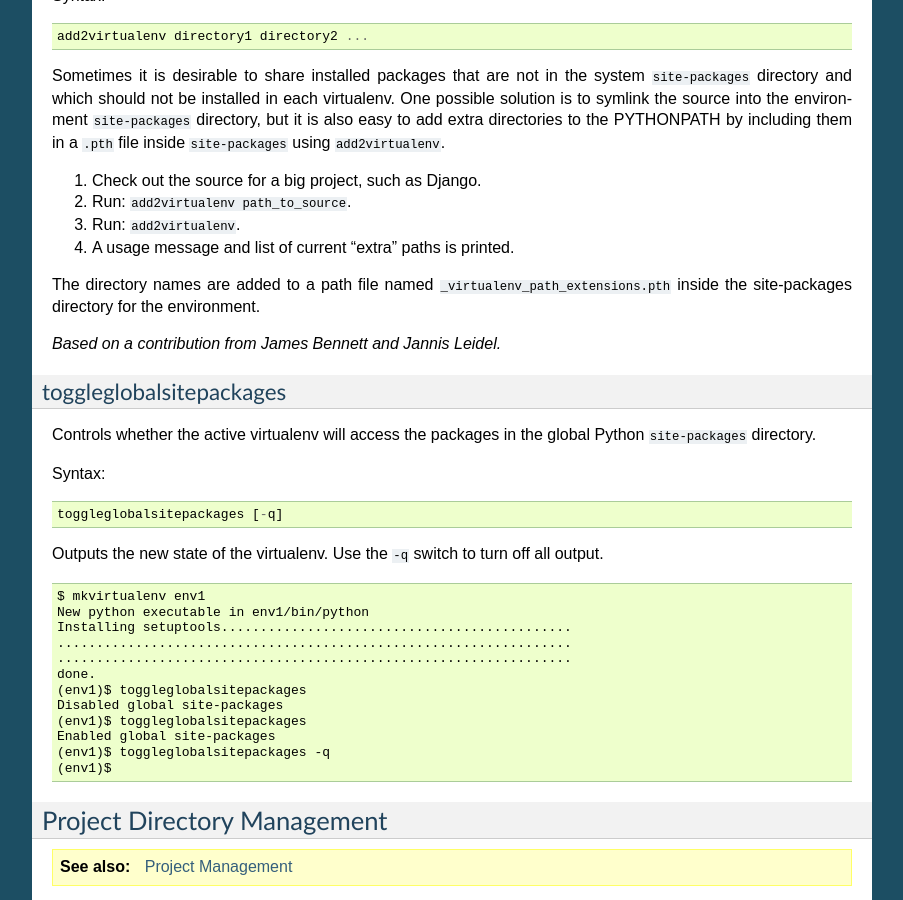
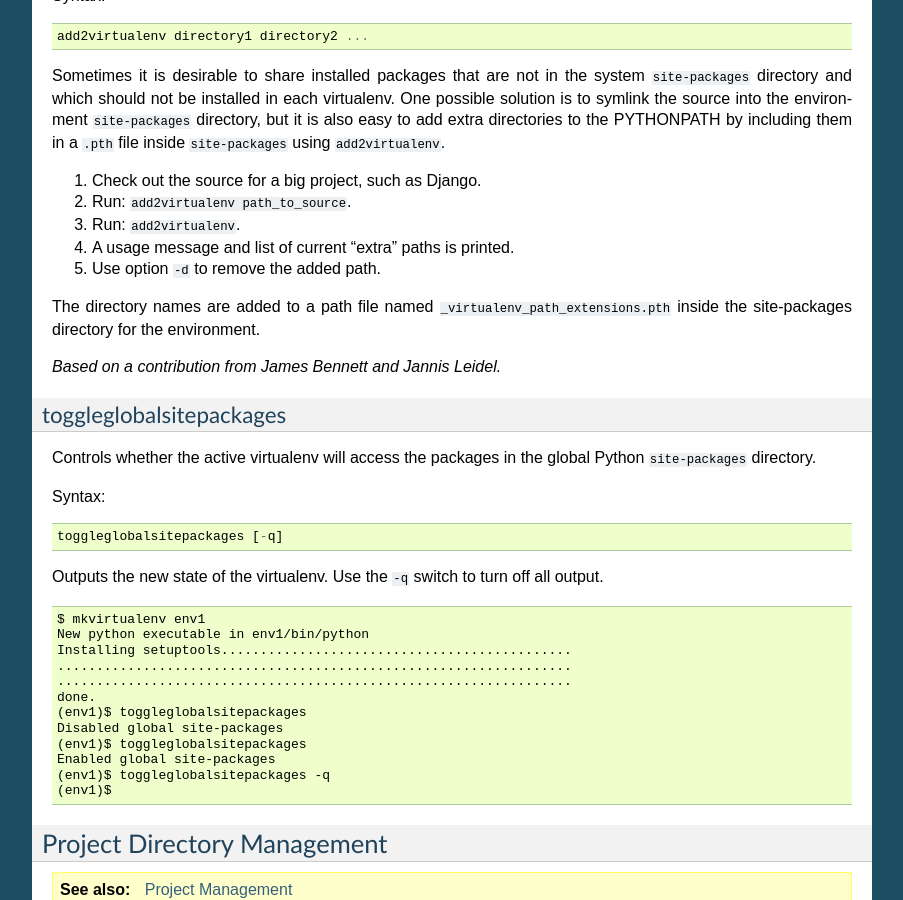
Before and after one commit to python-virtualenvwrapper/virtualenvwrapper, a Sphinx documentation site: the page built from docs/source/command_ref.rst, in a window 1280 px wide and 900 px high, scrolled down 6890 px. Shown: the whole window, without its empty margins (198-1101 px from the left). Built offline with Sphinx 7.4.7, drawn with Linux system fonts in a browser that asks for light colours; pages that are not in the unit, such as notebooks, are missing from menus.

Commit message:
command_ref.rst edited online with Bitbucket Adding -d for remove extra path

```diff
--- a/docs/source/command_ref.rst
+++ b/docs/source/command_ref.rst
@@ -457,6 +457,7 @@ in a ``.pth`` file inside ``site-packages`` using ``add2virtualenv``.
 2. Run: ``add2virtualenv path_to_source``.
 3. Run: ``add2virtualenv``.
 4. A usage message and list of current "extra" paths is printed.
+5. Use option ``-d`` to remove the added path.
 
 The directory names are added to a path file named
 ``_virtualenv_path_extensions.pth`` inside the site-packages directory
```
